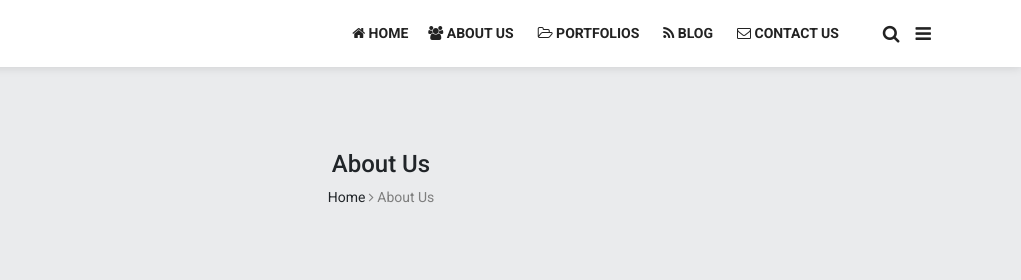
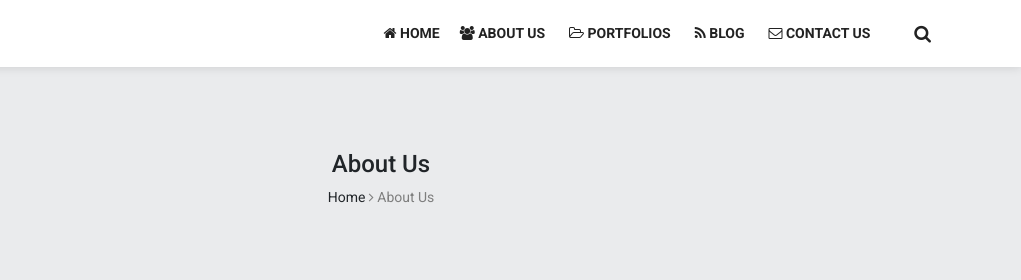
Before and after one commit to reehan3343/Project-Five, a plain HTML site: page about.html in a window 1280 px wide. Shown: the top 280 px of the page, 259-1280 px from the left. Drawn offline with nearby package versions, Linux system fonts and the light colour scheme.

Commit message:
navbar modify kora hoise

```diff
--- a/about.html
+++ b/about.html
@@ -51,14 +51,9 @@
                         <a class="nav-link fw-bold text-uppercase" href="contact.html"><i class="fa fa-envelope-o"
                                 aria-hidden="true"></i> Contact us</a>
                     </li>
-                    <div class="nav_buttons mt-lg-0 mt-2 d-flex align-items-center">
-                        <li class="nav-item nav_button ms-4">
-                            <a class="nav-link" href="#"><i class="fa fa-search" aria-hidden="true"></i></a>
-                        </li>
-                        <li class="nav-item nav_button ps-lg-0 ps-3">
-                            <a class="nav-link" href="#"><i class="fa fa-bars" aria-hidden="true"></i></a>
-                        </li>
-                    </div>
+                    <li class="nav-item nav_button d-lg-block d-none ms-4">
+                        <a class="nav-link" href="#"><i class="fa fa-search" aria-hidden="true"></i></a>
+                    </li>
                 </ul>
             </div>
         </div>
```
Also changed, not shown: blog.html (+3 -8 lines), contact.html (+3 -8 lines), index.html (+3 -8 lines), portfolio.html (+3 -8 lines).
